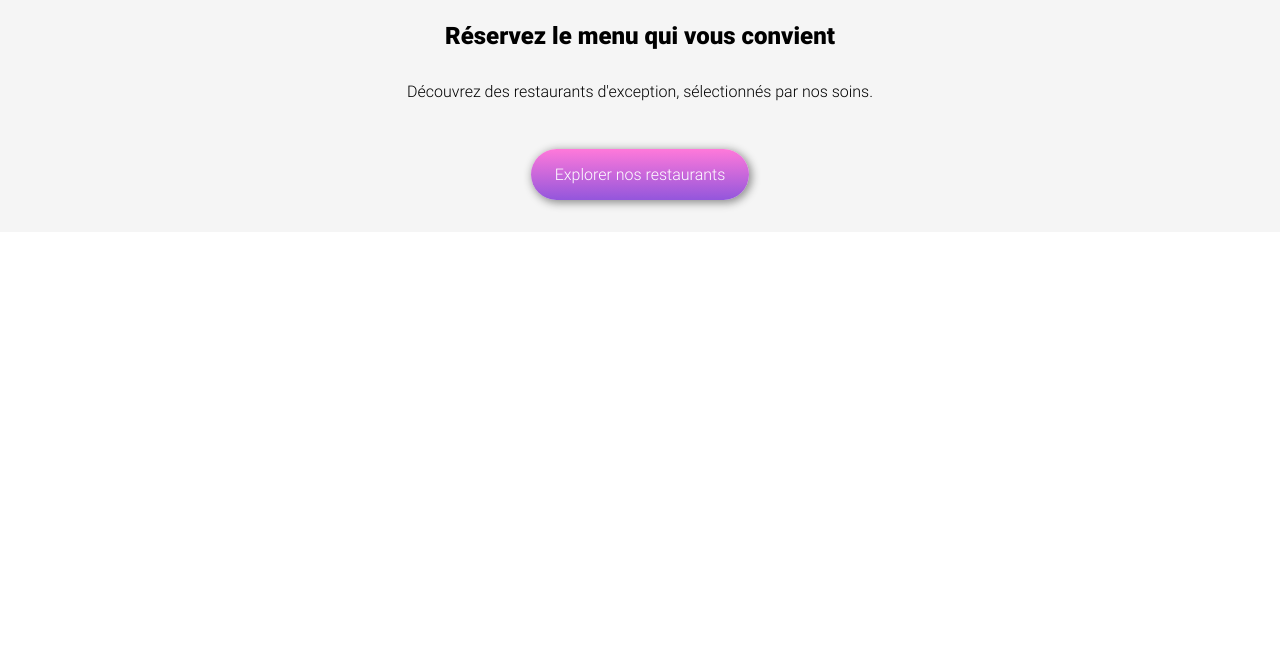
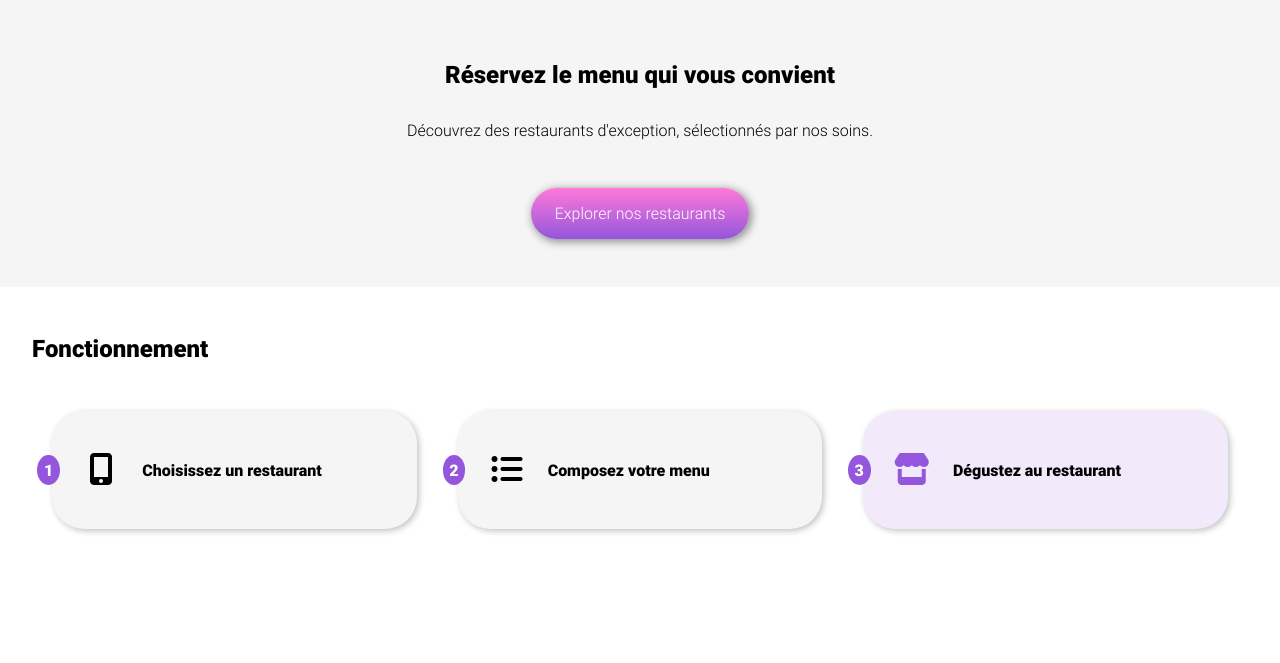
Before and after one commit to philippart-raphael/P3-OPCR, a website: page index.html in a window 1280 px wide. Shown: the part 137-800 px from the top of the page. Drawn offline with Linux system fonts and the light colour scheme.

Commit message:
Integration Functioning & Refactoring

```diff
--- a/index.html
+++ b/index.html
@@ -26,7 +26,37 @@
         <div class="presentation">
             <h2 class="mb-10">Réservez le menu qui vous convient</h2>
             <p class="presentation__description mb-20">Découvrez des restaurants d'exception, sélectionnés par nos soins.</p>
-            <a class="btn" href="#">Explorer nos restaurants</a>
+            <a class="btn mb-10" href="#">Explorer nos restaurants</a>
+        </div>
+        <div class="functioning">
+            <h2 class="functioning__title">Fonctionnement</h2>
+            <div class="functioning__card">
+                <div class="functioning__card__number"><span>1</span></div>
+                <div class="functioning__card__icon">
+                    <i class="fa-solid fa-mobile-screen-button"></i>
+                </div>
+                <div class="functioning__card__body">
+                    Choisissez un restaurant
+                </div>
+            </div>
+            <div class="functioning__card">
+                <div class="functioning__card__number"><span>2</span></div>
+                <div class="functioning__card__icon">
+                    <i class="fa-solid fa-list-ul"></i>
+                </div>
+                <div class="functioning__card__body">
+                    Composez votre menu
+                </div>
+            </div>
+            <div class="functioning__card functioning__card--active">
+                <div class="functioning__card__number"><span>3</span></div>
+                <div class="functioning__card__icon">
+                    <i class="fa-solid fa-store"></i>
+                </div>
+                <div class="functioning__card__body">
+                    Dégustez au restaurant
+                </div>
+            </div>
         </div>
     </main>
 </body>
--- /dev/null
+++ b/sass/layout/_functioning.scss
@@ -0,0 +1,61 @@
+@import "../utils/variables";
+@import "../utils/mixins";
+
+.functioning {
+    display: flex;
+    flex-wrap: wrap;
+    justify-content: center;
+    padding: 3rem 2rem;
+    @include min-desktop {
+        justify-content: space-around;
+    }
+    &__title {
+        flex-basis: 100%;
+        margin-bottom: 3rem;
+    }
+    &__card {
+        display: flex;
+        align-items: center;
+        flex-basis: 100%;
+        padding: 2.5rem 0;
+        margin-bottom: 3rem;
+        border-radius: 2rem;
+        background: darken($color-background-primary, 4%);
+        @include makeBoxShadow($inset: false, $offsetX: 2px, $offSetY: 2px, $blur: 6px, $spreadRadius: 0, $color: #c2c2c2);
+        @include min-desktop {
+            flex-basis: 30%;
+        }
+        &--active,
+        &:hover {
+            color: $color-primary;;
+            background: lighten($color-primary, 35%);
+        }
+        &__number {
+            position: relative;
+            width: 30px;
+            height: 30px;
+            border-radius: 50%;
+            background: $color-primary;
+            margin-left: -15px;
+            & span {
+                position: absolute;
+                top: 50%;
+                left: 50%;
+                transform: translate(-50%, -50%);
+                color: white;
+            }
+        }
+        &__icon {
+            flex-basis: 15%;
+            font-size: 2rem;
+            text-align: center;
+            @include min-desktop {
+                flex-basis: 30%;
+            }
+        }
+        &__body {
+            color: $color-font-dark;
+            flex-basis: 100%;
+        }
+    }
+}
--- a/sass/layout/_header.scss
+++ b/sass/layout/_header.scss
@@ -6,11 +6,11 @@
     justify-content: center;
     background: $color-background-primary;
     &__title {
-        font-size: 2.5rem;
+        font-size: 3rem;
         font-weight: 500;
         font-family: Shrikhand, sans-serif;
-        @include desktop {
-            font-size: 3rem;
+        @include min-desktop {
+            font-size: 3.5rem;
         }
     }
     & a {
--- a/sass/layout/_presentation.scss
+++ b/sass/layout/_presentation.scss
@@ -2,12 +2,9 @@
 @import "../utils/mixins";
 
 .presentation {
-    padding: 3rem;
+    padding: 4rem 3rem;
     text-align: center;
     background: darken($color-background-primary, 4%);
-    @include desktop {
-        padding: 5rem;
-    }
     &__description {
         font-family: Roboto-Ligth, sans-serif;
     }
--- a/sass/main.scss
+++ b/sass/main.scss
@@ -6,6 +6,7 @@
 @import "./layout/presentation";
 @import "./layout/layout";
 @import "./layout/btn";
+@import "./layout/functioning";
 
 @include font-face(Roboto, "./../fonts/Roboto/Roboto-Black", normal, normal, ttf);
 @include font-face(Roboto-Ligth, "./../fonts/Roboto/Roboto-Light", normal, normal, ttf);
--- a/sass/utils/_mixins.scss
+++ b/sass/utils/_mixins.scss
@@ -55,3 +55,8 @@
         @content;
     }
 }
+@mixin min-desktop {
+    @media screen and (min-width:map-get($breakpoints, desktop)){
+        @content;
+    }
+}
```
Also changed, not shown: public/css/main.css, 1 other file.
